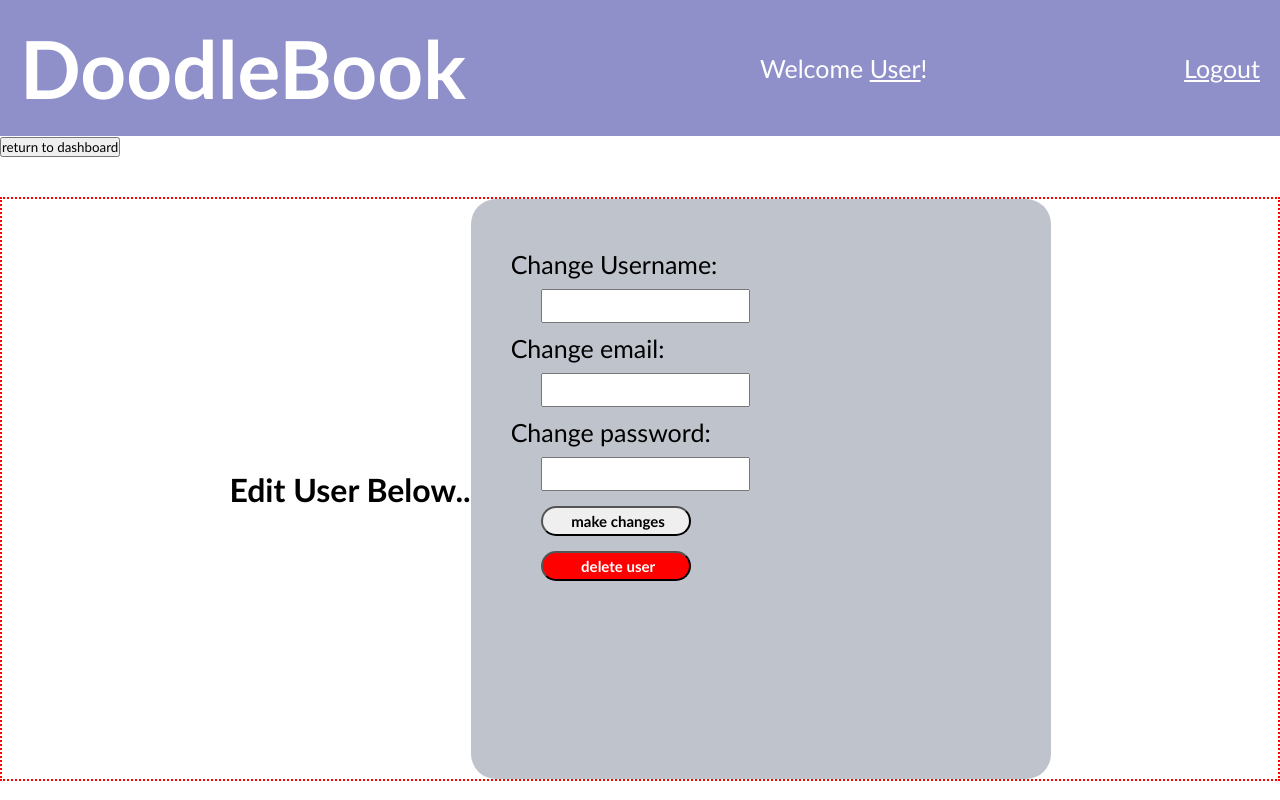
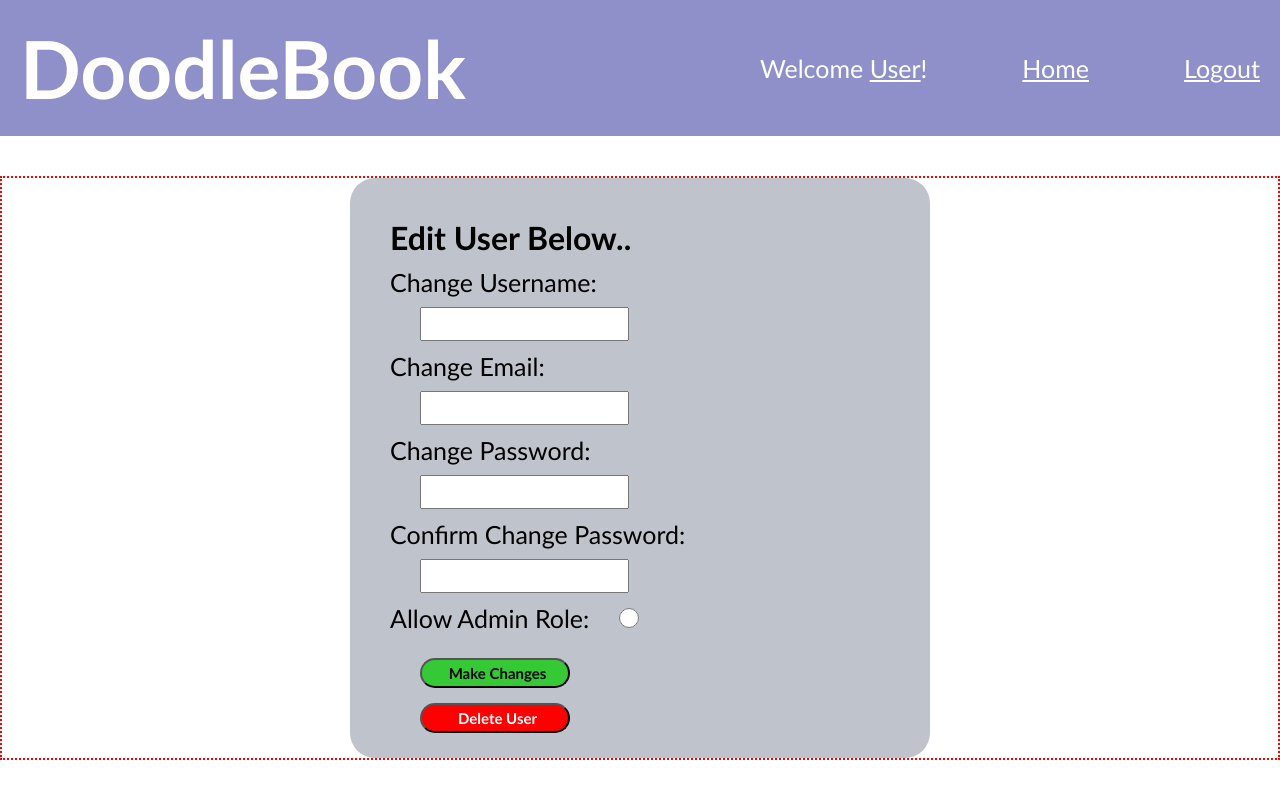
Before and after one commit to Derek-Mactal/DoodleBook, a Django app: page /admin_edit in a window 1280 px wide. Run offline with Django 3.2, Linux system fonts and the light colour scheme.

Commit message:
Update admin_edit.html

```diff
--- a/Doodle_App/templates/admin_edit.html
+++ b/Doodle_App/templates/admin_edit.html
@@ -14,22 +14,27 @@
         <h1>DoodleBook</h1>
         <div class="nav">
             <p>Welcome <a href="">User</a>!</p>
+            <a href="">Home</a>
             <a href="/logout">Logout</a>
         </div>
     </header>
-    <input class ="return" type = "submit" value = "return to dashboard">
     <div class = 'container'>
-        <h1>Edit User Below..</h1>
         <form action = "#" method = "POST">
+            <h1>Edit User Below..</h1>
             <label>Change Username:</label>
             <input type = "text" name = "username">
-            <label>Change email:</label>
+            <label>Change Email:</label>
             <input type = "text" name = "email">
-            <label>Change password:</label>
-            <input type = "text" name = "password">
-
-            <input class = 'submit' type = "submit" value = "make changes">
-            <input class = 'delete' type = "submit" value = "delete user">
+            <label>Change Password:</label>
+            <input type = "password" name = "password">
+            <label>Confirm Change Password:</label>
+            <input type="password" name="confirmPassword">
+            <div class="admin">
+                <label for="allowAdmin">Allow Admin Role:</label>
+                <input type="radio" id="allowAdmin" name="gender" value="1">
+            </div>
+            <input class="notDelete" type = "submit" value = "Make Changes">
+            <input class="delete" type = "submit" formaction="/deleteUser" value = "Delete User">
         </form>
     </div>
 </body>
```
